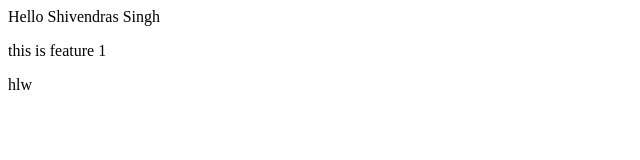
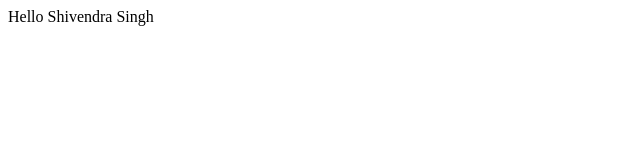
Before and after one commit to shive18ndra/localrepo, a plain HTML site: page index.html in a window 1280 px wide. Shown: the whole page, without its empty margins (0-640 px from the left). Drawn offline with Linux system fonts and the light colour scheme.

Commit message:
new changes

```diff
--- a/index.html
+++ b/index.html
@@ -1,3 +1 @@
-<p>Hello Shivendras Singh </p>
-<p> this is feature 1</p>
-<p>hlw</p>
+<p>Hello Shivendra Singh </p>
```
